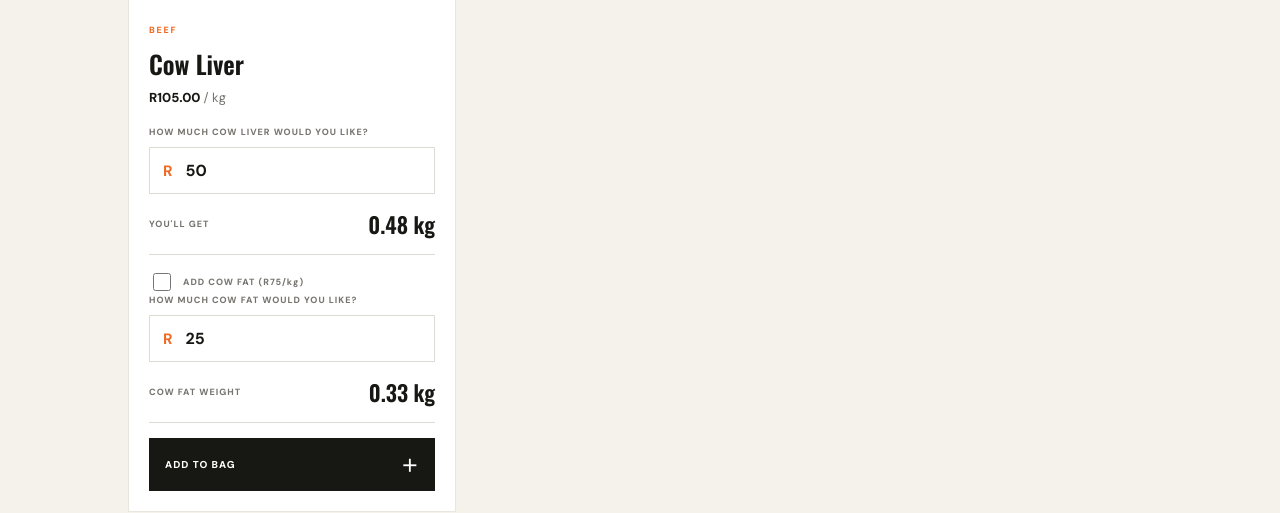
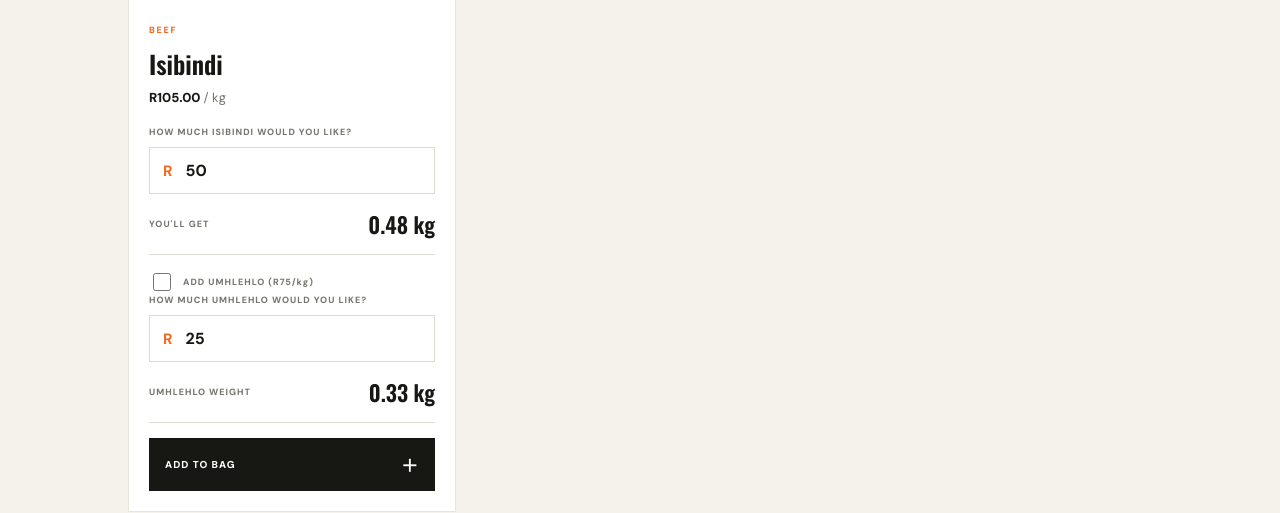
Before and after one commit to LonwaboMMMS/Tobz-Shisanyama, a plain HTML site: page menu.html in a window 1280 px wide. Shown: the part 1443-1956 px from the top of the page. Drawn offline with nearby package versions, Linux system fonts and the light colour scheme.

Commit message:
Rename cow liver and cow fat on menu

```diff
--- a/menu.html
+++ b/menu.html
@@ -17,7 +17,7 @@
 <article class="product-card" id="pork"><div class="product-image-placeholder"><img src="images/Pork.png" alt="Pork"></div><div class="product-info"><span class="product-category">PORK</span><h3>Pork</h3><p class="product-price">R105.00 <span>/ kg</span></p><label class="amount-label">HOW MUCH WOULD YOU LIKE TO SPEND?<span class="amount-input-wrap"><b>R</b><input type="number" min="1" step="1" value="50" data-amount="pork" inputmode="decimal"></span></label><div class="weight-result"><span>YOU'LL GET</span><strong data-weight-result="pork">0.48 kg</strong></div><button class="add-button" data-add="pork">ADD TO BAG <span>＋</span></button></div></article>
 <article class="product-card" id="beef"><div class="product-image-placeholder"><img src="images/Beef.png" alt="Beef"></div><div class="product-info"><span class="product-category">BEEF</span><h3>Beef</h3><p class="product-price">R125.00 <span>/ kg</span></p><label class="amount-label">HOW MUCH WOULD YOU LIKE TO SPEND?<span class="amount-input-wrap"><b>R</b><input type="number" min="1" step="1" value="50" data-amount="beef" inputmode="decimal"></span></label><div class="weight-result"><span>YOU'LL GET</span><strong data-weight-result="beef">0.43 kg</strong></div><button class="add-button" data-add="beef">ADD TO BAG <span>＋</span></button></div></article>
 <article class="product-card" id="wors"><div class="product-image-placeholder"><img src="images/Wors.png" alt="Wors"></div><div class="product-info"><span class="product-category">WORS</span><h3>Wors</h3><p class="product-price">R105.00 <span>/ kg</span></p><label class="amount-label">HOW MUCH WOULD YOU LIKE TO SPEND?<span class="amount-input-wrap"><b>R</b><input type="number" min="1" step="1" value="50" data-amount="wors" inputmode="decimal"></span></label><div class="weight-result"><span>YOU'LL GET</span><strong data-weight-result="wors">0.53 kg</strong></div><button class="add-button" data-add="wors">ADD TO BAG <span>＋</span></button></div></article>
-<article class="product-card" id="cow-liver" data-category="beef"><div class="product-image-placeholder"><img src="images/Beef.png" alt="Cow liver"></div><div class="product-info"><span class="product-category">BEEF</span><h3>Cow Liver</h3><p class="product-price">R105.00 <span>/ kg</span></p><label class="amount-label">HOW MUCH COW LIVER WOULD YOU LIKE?<span class="amount-input-wrap"><b>R</b><input type="number" min="1" step="1" value="50" data-amount="cow-liver" inputmode="decimal"></span></label><div class="weight-result"><span>YOU'LL GET</span><strong data-weight-result="cow-liver">0.48 kg</strong></div><label class="amount-label" style="display:flex;align-items:center;gap:9px;margin-top:14px"><input type="checkbox" data-fat-toggle style="width:18px;height:18px"> ADD COW FAT (R75/kg)</label><label class="amount-label" data-fat-amount-wrap hidden>HOW MUCH COW FAT WOULD YOU LIKE?<span class="amount-input-wrap"><b>R</b><input type="number" min="1" step="1" value="25" data-amount="cow-fat" inputmode="decimal" disabled></span></label><div class="weight-result" data-fat-weight-row hidden><span>COW FAT WEIGHT</span><strong data-weight-result="cow-fat">0.33 kg</strong></div><button class="add-button" data-add="cow-liver">ADD TO BAG <span>＋</span></button></div></article>
+<article class="product-card" id="cow-liver" data-category="beef"><div class="product-image-placeholder"><img src="images/Beef.png" alt="Isibindi"></div><div class="product-info"><span class="product-category">BEEF</span><h3>Isibindi</h3><p class="product-price">R105.00 <span>/ kg</span></p><label class="amount-label">HOW MUCH ISIBINDI WOULD YOU LIKE?<span class="amount-input-wrap"><b>R</b><input type="number" min="1" step="1" value="50" data-amount="cow-liver" inputmode="decimal"></span></label><div class="weight-result"><span>YOU'LL GET</span><strong data-weight-result="cow-liver">0.48 kg</strong></div><label class="amount-label" style="display:flex;align-items:center;gap:9px;margin-top:14px"><input type="checkbox" data-fat-toggle style="width:18px;height:18px"> ADD UMHLEHLO (R75/kg)</label><label class="amount-label" data-fat-amount-wrap hidden>HOW MUCH UMHLEHLO WOULD YOU LIKE?<span class="amount-input-wrap"><b>R</b><input type="number" min="1" step="1" value="25" data-amount="cow-fat" inputmode="decimal" disabled></span></label><div class="weight-result" data-fat-weight-row hidden><span>UMHLEHLO WEIGHT</span><strong data-weight-result="cow-fat">0.33 kg</strong></div><button class="add-button" data-add="cow-liver">ADD TO BAG <span>＋</span></button></div></article>
 </div><p class="menu-footnote">Weights are estimates displayed to two decimal places. The entered rand amount determines the line price.</p></section></main>
 <footer><a class="brand footer-brand" href="index.html"><span class="brand-mark">T</span><span>TOBZ<span class="brand-light"> SHISANYAMA</span></span></a><span>© <span class="year"></span> Tobz Shisanyama. Developed by Reverb Daily Media.</span></footer><nav class="mobile-nav"><a href="index.html"><span>⌂</span>Home</a><a class="selected" href="menu.html"><span>☷</span>Menu</a><button id="mobile-cart"><span>▣</span>Bag <i id="mobile-cart-count">0</i></button><a href="about.html"><span>✦</span>About</a><a href="contact.html"><span>⌖</span>Contact</a></nav>
 <div class="cart-overlay" id="cart-overlay" aria-hidden="true"><aside class="cart-panel" role="dialog" aria-modal="true" aria-labelledby="cart-title"><div class="cart-header"><div><p class="eyebrow">YOUR ORDER</p><h2 id="cart-title">YOUR BAG</h2></div><button class="close-cart" id="close-cart">×</button></div><div class="cart-items" id="cart-items"></div><div class="cart-footer"><div class="cart-total"><span>Subtotal</span><strong id="cart-total">R0.00</strong></div><button class="checkout-button" id="checkout-button" disabled>CHECKOUT</button></div></aside></div><script src="script.js"></script>
```
